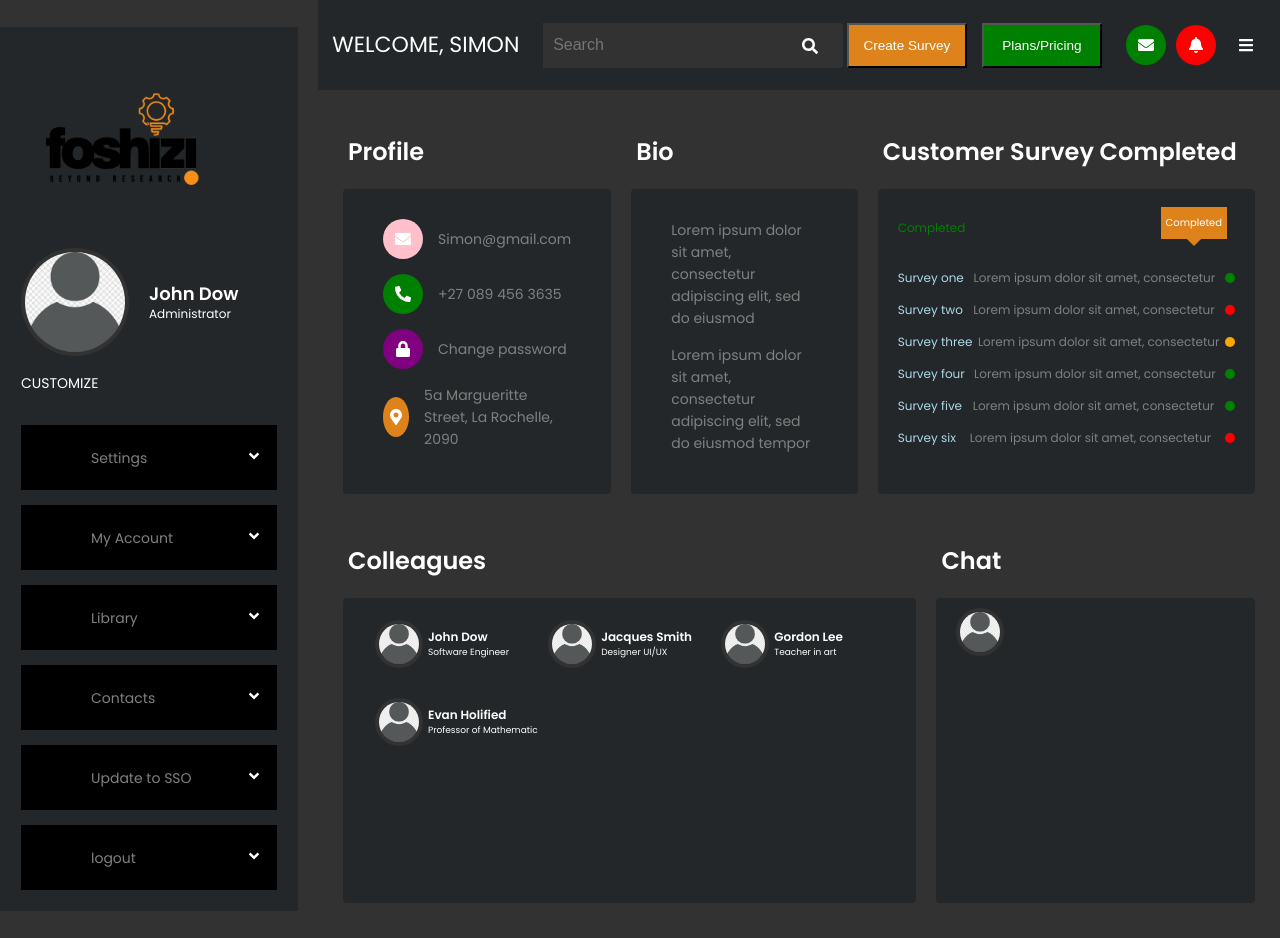
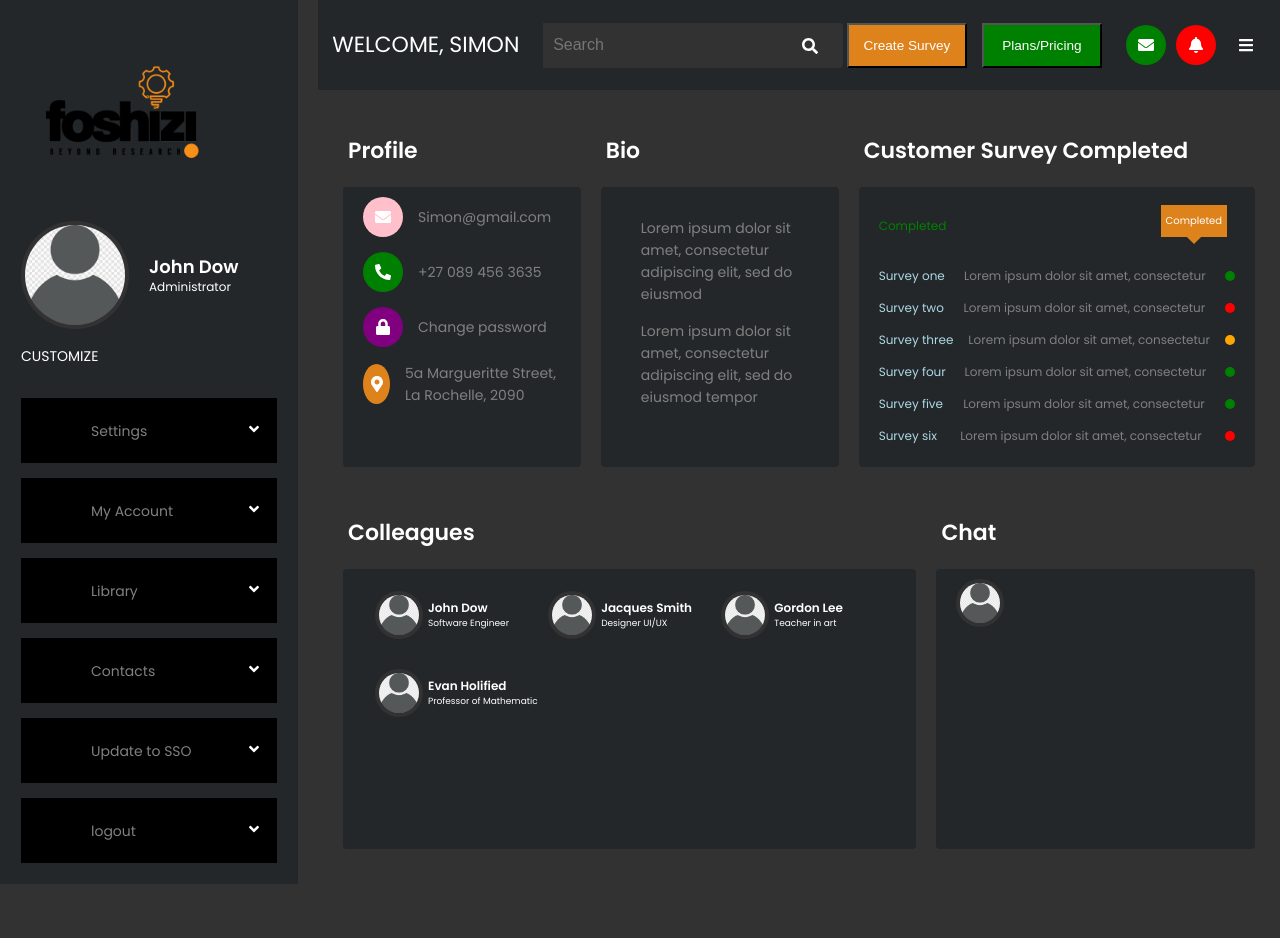
Before and after one commit to mwingrov/Foshizi, a Next.js app: page /dashboard in a window 1280 px wide. After the commit the page ends 884 px from the top, so only its background shows below. Built offline with nearby package versions, Linux system fonts and the light colour scheme.

Commit message:
style : card container padding change

```diff
--- a/src/components/base/card/cardElement.js
+++ b/src/components/base/card/cardElement.js
@@ -15,11 +15,11 @@ export const CardWrapper = styled.div`
   }
 `;
 export const CardHeading = styled.h3`
-  font-size: 24px;
+  font-size: 22px;
   font-weight: 600;
   color: #fff;
   padding: 5px;
-  media (min-width : 768px) {
+  media (min-width : 425px) {
     font-size: 20px;
     padding: 10px 20px;
   }
@@ -28,7 +28,7 @@ export const CardContainer = styled.div`
   height: 100%;
   background: #232729;
   border-radius: 4px;
-  padding: 5px;
+  padding: 20px;
   @media (min-width: 768px) {
     padding: 10px 20px;
   }
--- a/src/components/cards/chatCard/index.js
+++ b/src/components/cards/chatCard/index.js
@@ -11,11 +11,11 @@ const ChatCard = () => {
     <Card width="half" title="Chat">
       <ChatContainer>
         <ChatSender>
-          <ImageContainer big={""}>
+          <ImageContainer>
             <ImageElement
               src={profileImage}
-              width={""}
-              height={""}
+              width=""
+              height=""
               alt="sender-icon"
             />
           </ImageContainer>
--- a/src/components/cards/customerSurveyCompletedCard/CustomerSurveyCompletedElement.js
+++ b/src/components/cards/customerSurveyCompletedCard/CustomerSurveyCompletedElement.js
@@ -4,6 +4,10 @@ export const Heading = styled.div`
   display: flex;
   justify-content: space-between;
   align-items: center;
+  padding: 20px;
+  @media (min-width: 678px) {
+    padding: 0;
+  }
 `;
 export const SurveyList = styled.span`
   font-size: 12px;
@@ -35,6 +39,10 @@ export const SurveyContent = styled.div`
   justify-content: space-between;
   align-items: center;
   margin-top: 10px;
+  padding: 5px 20px;
+  @media (min-width: 678px) {
+    padding: 0;
+  }
 `;
 export const SurveyNumber = styled.span`
   color: #add8e6;
--- a/src/components/cards/customerSurveyCompletedCard/index.js
+++ b/src/components/cards/customerSurveyCompletedCard/index.js
@@ -54,7 +54,7 @@ const CustomerSurveyCompletedCard = ({ width }) => {
         </Status>
       </Heading>
       {customerSurveyCompleted.map(({ index, description, status }) => (
-        <SurveyContent>
+        <SurveyContent key={index}>
           <SurveyNumber>{index}</SurveyNumber>
           <SurveyDescription>{description}</SurveyDescription>
           <SurveyStatus status={status} />
--- a/src/components/cards/profileCard/ProfileCardElement.js
+++ b/src/components/cards/profileCard/ProfileCardElement.js
@@ -5,9 +5,8 @@ export const ProfileContainer = styled.ul`
   display: flex;
   flex-direction: column;
   gap: 15px;
-  padding: 20px;
 `;
-export const ProfileItem = styled.ul`
+export const ProfileItem = styled.li`
   display: flex;
   gap: 15px;
   align-items: center;
```
